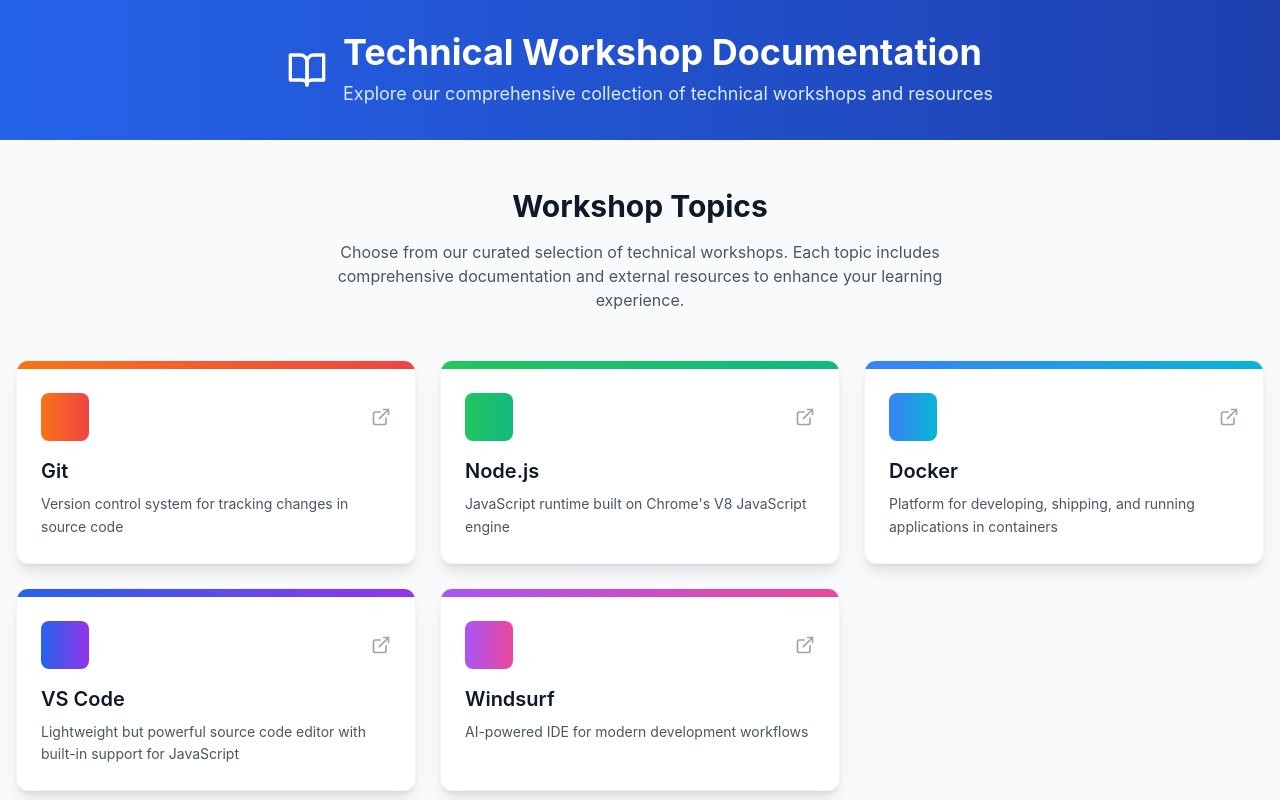
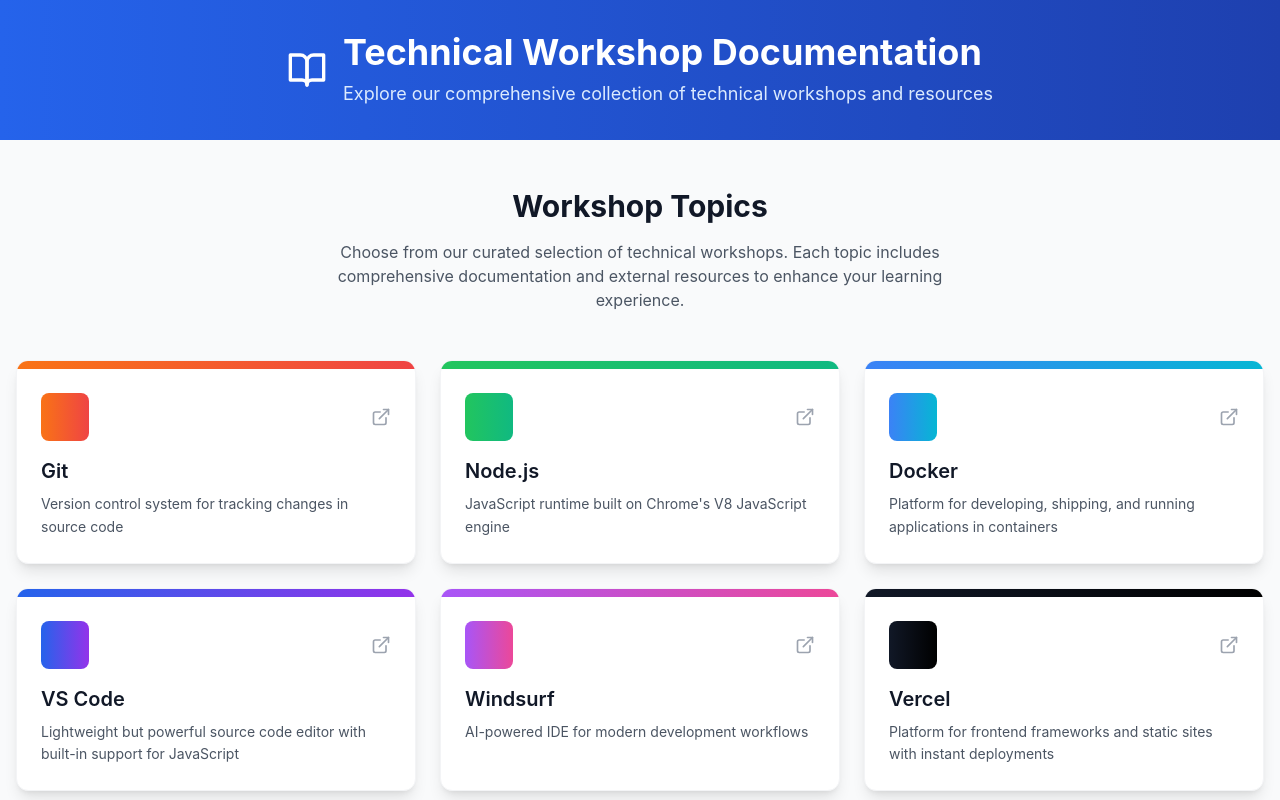
Before and after one commit to manu-kkd/Workshop, a React (Vite) app: page / in a window 1280 px wide. Shown: the top 800 px of the page. Built offline with nearby package versions, Linux system fonts and the light colour scheme.

Commit message:
Added vercel

```diff
--- a/src/App.jsx
+++ b/src/App.jsx
@@ -1,5 +1,5 @@
 import React from 'react';
-import { BookOpen, ExternalLink, GitBranch, Server, Container, Code2, Wind } from 'lucide-react';
+import { BookOpen, ExternalLink, GitBranch, Server, Container, Code2, Wind, Cloud } from 'lucide-react';
 
 const workshops = [
   {
@@ -41,6 +41,14 @@
     icon: Wind,
     link: 'https://www.anthropic.com/windsurf',
     color: 'from-purple-500 to-pink-500'
+  },
+  {
+    id: 6,
+    title: 'Vercel',
+    description: 'Platform for frontend frameworks and static sites with instant deployments',
+    icon: Cloud,
+    link: 'https://vercel.com/',
+    color: 'from-gray-900 to-black'
   }
 ];
 
```
